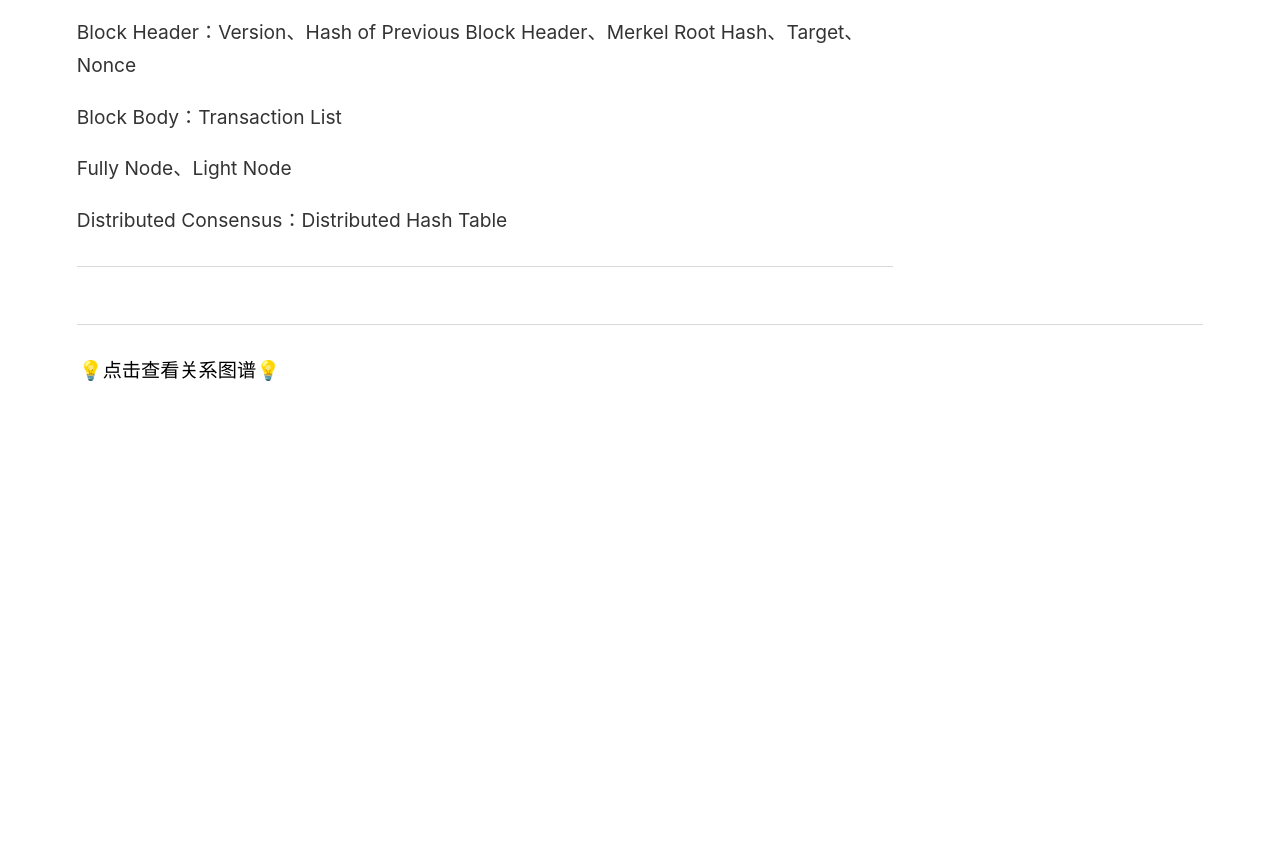
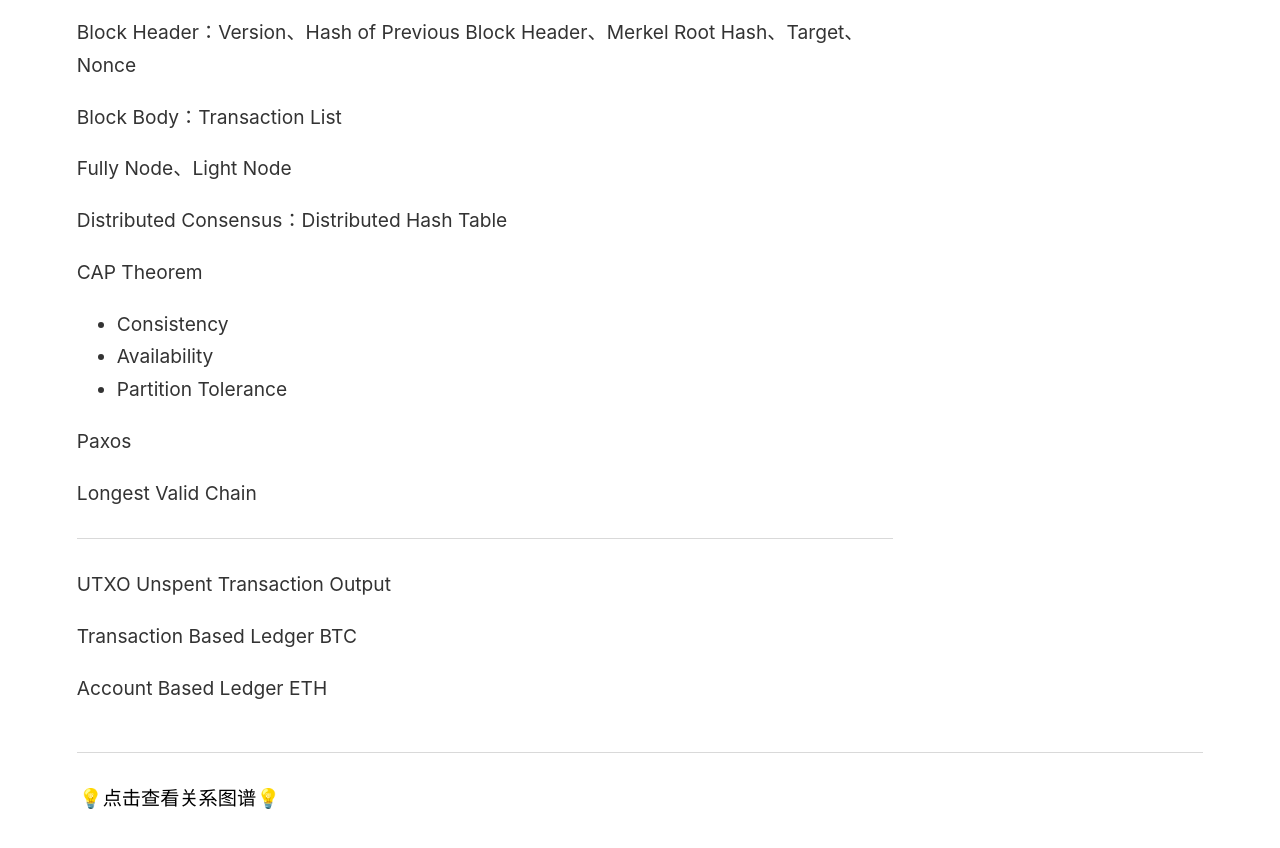
Before and after one commit to wingowen/digital-garden-jekyll, a Jekyll site: the page built from _notes/区块链技术与应用.md, in a window 1280 px wide and 900 px high, scrolled down 883 px. Shown: the top 848 px of the window. Built offline with Jekyll 4.4.1, drawn with Linux system fonts in a browser that asks for light colours; before the commit the page ends 1382 px from its top, so only the background shows below that.

Commit message:
vault backup: 2025-01-21 11:10:23

```diff
--- a/_notes/区块链技术与应用.md
+++ b/_notes/区块链技术与应用.md
@@ -30,4 +30,19 @@ Fully Node、Light Node
 
 Distributed Consensus：Distributed Hash Table
 
+CAP Theorem
+- Consistency
+- Availability
+- Partition Tolerance
+
+Paxos
+
+Longest Valid Chain
+
 ---
+
+UTXO Unspent Transaction Output
+
+Transaction Based Ledger BTC
+
+Account Based Ledger ETH
```
